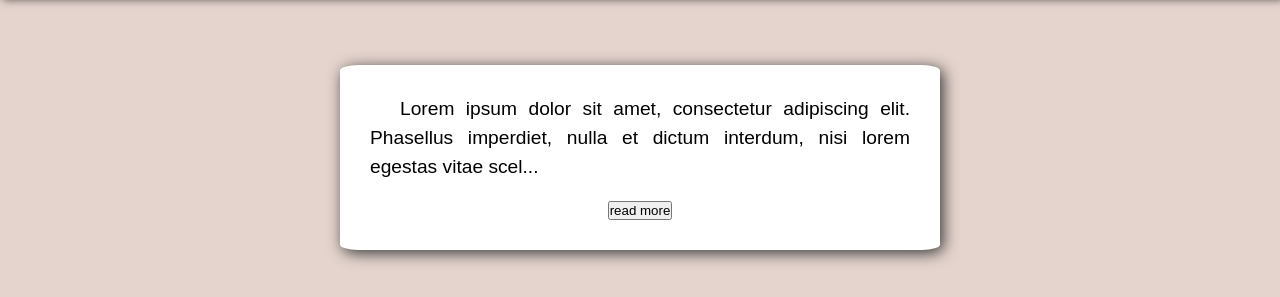
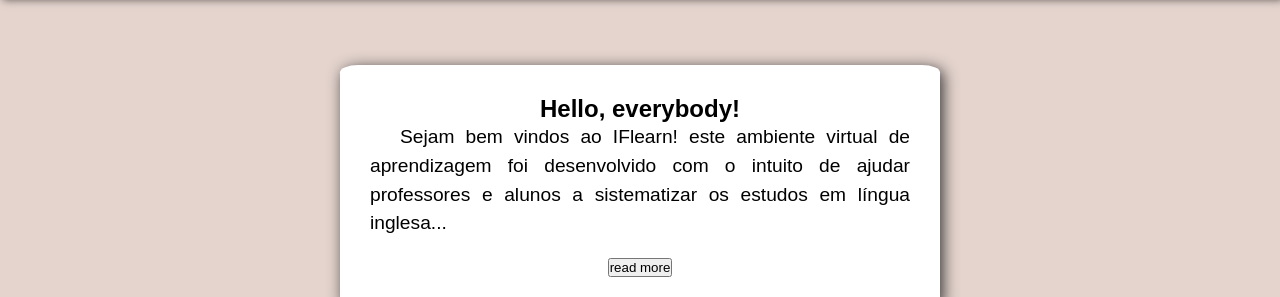
Before and after one commit to Eli-Mesquita/IFLEARN, a plain HTML site: page Index.html in a window 1280 px wide. Shown: the part 123-420 px from the top of the page. Drawn offline with Linux system fonts and the light colour scheme.

Commit message:
Update Index.html

```diff
--- a/Index.html
+++ b/Index.html
@@ -39,7 +39,8 @@
           <br>
 
         <main class="box">
-            <p>Lorem ipsum dolor sit amet, consectetur adipiscing elit. Phasellus imperdiet, nulla et dictum interdum, nisi lorem egestas vitae scel<span id="dots">...</span><span id="more">erisque enim ligula venenatis dolor. Maecenas nisl est, ultrices nec congue eget, auctor vitae massa. Fusce luctus vestibulum augue ut aliquet. Nunc sagittis dictum nisi, sed ullamcorper ipsum dignissim ac. In at libero sed nunc venenatis imperdiet sed ornare turpis. Donec vitae dui eget tellus gravida venenatis. Integer fringilla congue eros non fermentum. Sed dapibus pulvinar nibh tempor porta.</span></p>
+            <h2>Hello, everybody!</h2>
+            <p>Sejam bem vindos ao IFlearn! este ambiente virtual de aprendizagem foi desenvolvido com o intuito de ajudar professores e alunos a sistematizar os estudos em língua inglesa<span id="dots">...</span><span id="more">erisque enim ligula venenatis dolor. Maecenas nisl est, ultrices nec congue eget, auctor vitae massa. Fusce luctus vestibulum augue ut aliquet. Nunc sagittis dictum nisi, sed ullamcorper ipsum dignissim ac. In at libero sed nunc venenatis imperdiet sed ornare turpis. Donec vitae dui eget tellus gravida venenatis. Integer fringilla congue eros non fermentum. Sed dapibus pulvinar nibh tempor porta.</span></p>
 
             <button href="javascript:void(0)" onclick="myFunction()" id="myBtn">read more</button>
         </main>
```
